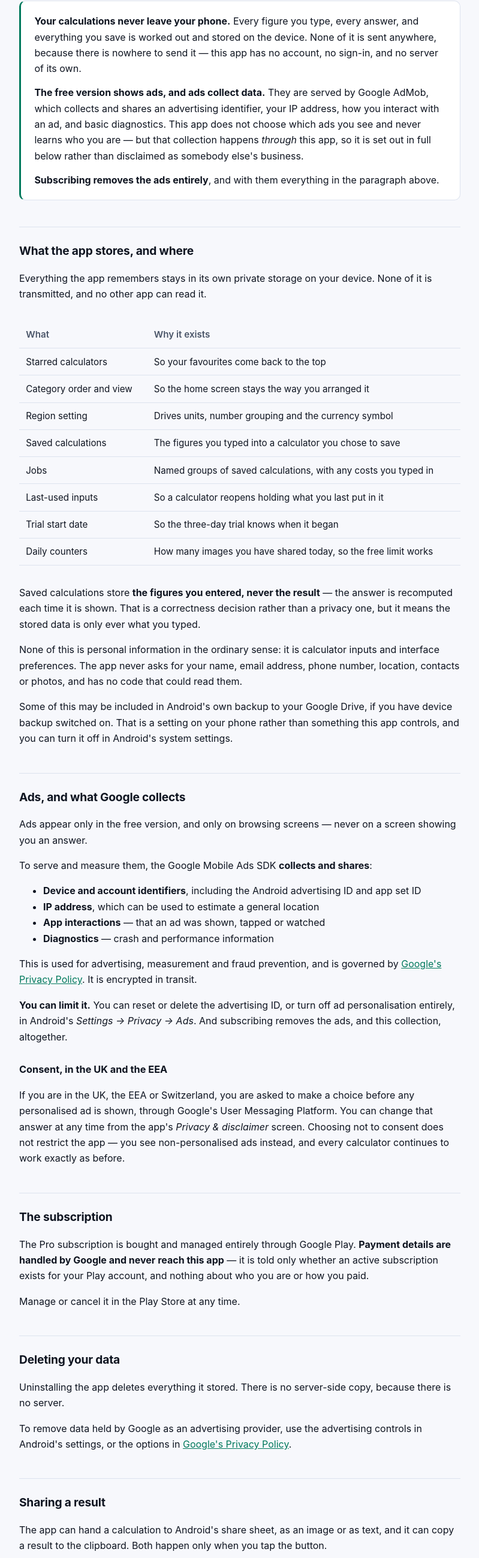
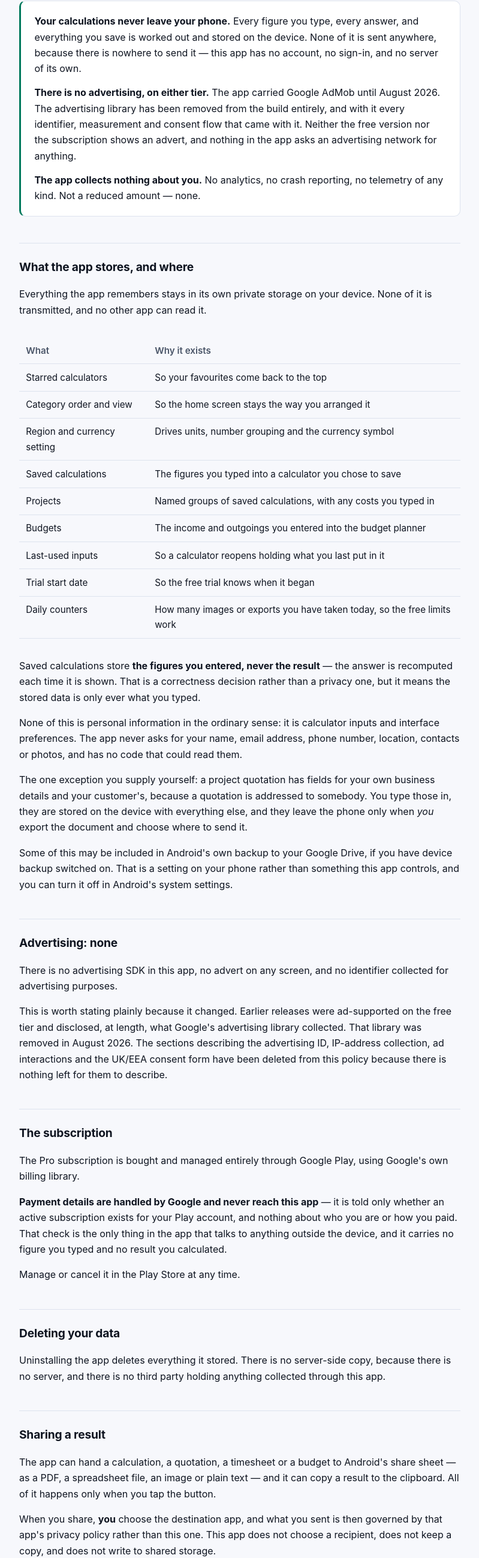
Before and after one commit to KairosMaster/1001-pro-calculator-privacy, a plain HTML site: page index.html in a window 1280 px wide. Shown: the part 146-2744 px from the top of the page at 60% size, without its empty margins (240-1039 px from the left). Drawn offline with Linux system fonts and the light colour scheme.

Commit message:
Retract the advertising disclosure
The advertising library was removed from the app on 22 August 2026. This
page went on describing what it collected — an advertising ID, an IP
address, ad interactions, diagnostics — and the UK/EEA consent flow that
came with it.

None of that happens any more. A policy promising collection the app does
not perform is a false declaration in the direction that looks harmless,
and it contradicts a store listing that now declares no ads.

So the AdMob section, the consent section and both links to Google's
privacy policy are gone, and the page says plainly that there is no
advertising and nothing is collected. The permissions section is rewritten
around what is true: the release manifest declares nothing, and Play
Billing is the only component that reaches off-device.

The claim that never changed is untouched: calculations never leave the
phone.

Matches PRIVACY.md and the in-app Privacy & disclaimer screen, both
rewritten in the app repo on the same day.

Co-Authored-By: Claude Opus 4.8 <noreply@anthropic.com>

```diff
--- a/index.html
+++ b/index.html
@@ -79,20 +79,19 @@
 <main>
 
   <h1>Privacy Policy — 1001 Pro Calculator</h1>
-  <p class="date">Effective 17 August 2026</p>
+  <p class="date">Effective 24 August 2026</p>
 
   <div class="lede">
     <p><strong>Your calculations never leave your phone.</strong> Every figure you type, every
     answer, and everything you save is worked out and stored on the device. None of it is sent
     anywhere, because there is nowhere to send it — this app has no account, no sign-in, and no
     server of its own.</p>
-    <p><strong>The free version shows ads, and ads collect data.</strong> They are served by
-    Google AdMob, which collects and shares an advertising identifier, your IP address, how you
-    interact with an ad, and basic diagnostics. This app does not choose which ads you see and
-    never learns who you are — but that collection happens <em>through</em> this app, so it is set
-    out in full below rather than disclaimed as somebody else's business.</p>
-    <p><strong>Subscribing removes the ads entirely</strong>, and with them everything in the
-    paragraph above.</p>
+    <p><strong>There is no advertising, on either tier.</strong> The app carried Google AdMob until
+    August 2026. The advertising library has been removed from the build entirely, and with it every
+    identifier, measurement and consent flow that came with it. Neither the free version nor the
+    subscription shows an advert, and nothing in the app asks an advertising network for anything.</p>
+    <p><strong>The app collects nothing about you.</strong> No analytics, no crash reporting, no
+    telemetry of any kind. Not a reduced amount — none.</p>
   </div>
 
   <h2>What the app stores, and where</h2>
@@ -105,12 +104,13 @@
     <tbody>
       <tr><td>Starred calculators</td><td>So your favourites come back to the top</td></tr>
       <tr><td>Category order and view</td><td>So the home screen stays the way you arranged it</td></tr>
-      <tr><td>Region setting</td><td>Drives units, number grouping and the currency symbol</td></tr>
+      <tr><td>Region and currency setting</td><td>Drives units, number grouping and the currency symbol</td></tr>
       <tr><td>Saved calculations</td><td>The figures you typed into a calculator you chose to save</td></tr>
-      <tr><td>Jobs</td><td>Named groups of saved calculations, with any costs you typed in</td></tr>
+      <tr><td>Projects</td><td>Named groups of saved calculations, with any costs you typed in</td></tr>
+      <tr><td>Budgets</td><td>The income and outgoings you entered into the budget planner</td></tr>
       <tr><td>Last-used inputs</td><td>So a calculator reopens holding what you last put in it</td></tr>
-      <tr><td>Trial start date</td><td>So the three-day trial knows when it began</td></tr>
-      <tr><td>Daily counters</td><td>How many images you have shared today, so the free limit works</td></tr>
+      <tr><td>Trial start date</td><td>So the free trial knows when it began</td></tr>
+      <tr><td>Daily counters</td><td>How many images or exports you have taken today, so the free limits work</td></tr>
     </tbody>
   </table>
   </div>
@@ -123,86 +123,63 @@
   interface preferences. The app never asks for your name, email address, phone number, location,
   contacts or photos, and has no code that could read them.</p>
 
+  <p>The one exception you supply yourself: a project quotation has fields for your own business
+  details and your customer's, because a quotation is addressed to somebody. You type those in, they
+  are stored on the device with everything else, and they leave the phone only when <em>you</em>
+  export the document and choose where to send it.</p>
+
   <p>Some of this may be included in Android's own backup to your Google Drive, if you have device
   backup switched on. That is a setting on your phone rather than something this app controls, and
   you can turn it off in Android's system settings.</p>
 
-  <h2>Ads, and what Google collects</h2>
-  <p>Ads appear only in the free version, and only on browsing screens — never on a screen showing
-  you an answer.</p>
+  <h2>Advertising: none</h2>
+  <p>There is no advertising SDK in this app, no advert on any screen, and no identifier collected
+  for advertising purposes.</p>
 
-  <p>To serve and measure them, the Google Mobile Ads SDK <strong>collects and shares</strong>:</p>
-  <ul>
-    <li><strong>Device and account identifiers</strong>, including the Android advertising ID and app set ID</li>
-    <li><strong>IP address</strong>, which can be used to estimate a general location</li>
-    <li><strong>App interactions</strong> — that an ad was shown, tapped or watched</li>
-    <li><strong>Diagnostics</strong> — crash and performance information</li>
-  </ul>
-
-  <p>This is used for advertising, measurement and fraud prevention, and is governed by
-  <a href="https://policies.google.com/privacy">Google's Privacy Policy</a>. It is encrypted in
-  transit.</p>
-
-  <p><strong>You can limit it.</strong> You can reset or delete the advertising ID, or turn off ad
-  personalisation entirely, in Android's <em>Settings → Privacy → Ads</em>. And subscribing removes
-  the ads, and this collection, altogether.</p>
-
-  <h3>Consent, in the UK and the EEA</h3>
-  <p>If you are in the UK, the EEA or Switzerland, you are asked to make a choice before any
-  personalised ad is shown, through Google's User Messaging Platform. You can change that answer at
-  any time from the app's <em>Privacy &amp; disclaimer</em> screen. Choosing not to consent does not
-  restrict the app — you see non-personalised ads instead, and every calculator continues to work
-  exactly as before.</p>
+  <p>This is worth stating plainly because it changed. Earlier releases were ad-supported on the
+  free tier and disclosed, at length, what Google's advertising library collected. That library was
+  removed in August 2026. The sections describing the advertising ID, IP-address collection, ad
+  interactions and the UK/EEA consent form have been deleted from this policy because there is
+  nothing left for them to describe.</p>
 
   <h2>The subscription</h2>
-  <p>The Pro subscription is bought and managed entirely through Google Play.
-  <strong>Payment details are handled by Google and never reach this app</strong> — it is told only
-  whether an active subscription exists for your Play account, and nothing about who you are or how
-  you paid.</p>
+  <p>The Pro subscription is bought and managed entirely through Google Play, using Google's own
+  billing library.</p>
+  <p><strong>Payment details are handled by Google and never reach this app</strong> — it is told
+  only whether an active subscription exists for your Play account, and nothing about who you are or
+  how you paid. That check is the only thing in the app that talks to anything outside the device,
+  and it carries no figure you typed and no result you calculated.</p>
   <p>Manage or cancel it in the Play Store at any time.</p>
 
   <h2>Deleting your data</h2>
   <p>Uninstalling the app deletes everything it stored. There is no server-side copy, because there
-  is no server.</p>
-  <p>To remove data held by Google as an advertising provider, use the advertising controls in
-  Android's settings, or the options in
-  <a href="https://policies.google.com/privacy">Google's Privacy Policy</a>.</p>
+  is no server, and there is no third party holding anything collected through this app.</p>
 
   <h2>Sharing a result</h2>
-  <p>The app can hand a calculation to Android's share sheet, as an image or as text, and it can
-  copy a result to the clipboard. Both happen only when you tap the button.</p>
+  <p>The app can hand a calculation, a quotation, a timesheet or a budget to Android's share sheet —
+  as a PDF, a spreadsheet file, an image or plain text — and it can copy a result to the clipboard.
+  All of it happens only when you tap the button.</p>
   <p>When you share, <strong>you</strong> choose the destination app, and what you sent is then
   governed by that app's privacy policy rather than this one. This app does not choose a recipient,
   does not keep a copy, and does not write to shared storage.</p>
 
   <h2>Permissions</h2>
-  <p>None of these is one Android asks you to approve — they are declared by the app and visible on
-  its store listing. All of them arrive with the Google advertising and billing libraries; the
-  calculators themselves need none.</p>
+  <p><strong>The app declares no permissions of its own.</strong> Its manifest requests nothing: no
+  internet, no location, no camera, no microphone, no contacts, no photos, no storage access, and no
+  permission to read anything about other apps on the device. There is no code in the app that could
+  use them if they were granted.</p>
 
-  <div class="table-wrap">
-  <table>
-    <thead><tr><th>Permission</th><th>What it is for</th></tr></thead>
-    <tbody>
-      <tr><td>Internet, network state</td><td>Loading ads, the consent form, and checking the subscription</td></tr>
-      <tr><td>Advertising ID, ad services</td><td>Serving and measuring ads. See the ads section above</td></tr>
-      <tr><td>Billing</td><td>The Pro subscription, through Google Play</td></tr>
-      <tr><td>Wake lock, foreground service</td><td>Google Play Services keeps a video ad playing while it runs</td></tr>
-    </tbody>
-  </table>
-  </div>
+  <p>The only thing that adds anything to the shipped bundle is Google Play Billing, which needs to
+  speak to the Play Store app to sell and check the subscription.</p>
 
-  <p><strong>What is not there matters more:</strong> no location, no camera, no microphone, no
-  contacts, no photos, no storage access, and no permission to read anything about other apps on
-  the device. There is no code in the app that could use them if they were granted.</p>
-
-  <p>The internet permission is never used to send a figure you typed or a result you calculated.
-  Those do not leave the device — see the top of this policy.</p>
+  <p>The advertising and consent libraries that previously brought the internet, network-state,
+  advertising-ID, wake-lock and foreground-service permissions have been removed, and those
+  permissions left the build with them.</p>
 
   <h2>Children</h2>
-  <p>The app is suitable for all ages and is not directed at children. It collects nothing itself,
-  and asks for nothing that could identify a user of any age. Ads are served in accordance with
-  Google's policies for general-audience apps.</p>
+  <p>The app is suitable for all ages and is not directed at children. It collects nothing, and asks
+  for nothing that could identify a user of any age. With no advertising in the build there is no
+  third-party collection to describe.</p>
 
   <h2>Changes to this policy</h2>
   <p>If what the app collects ever changes, this policy is updated before that version is
```
